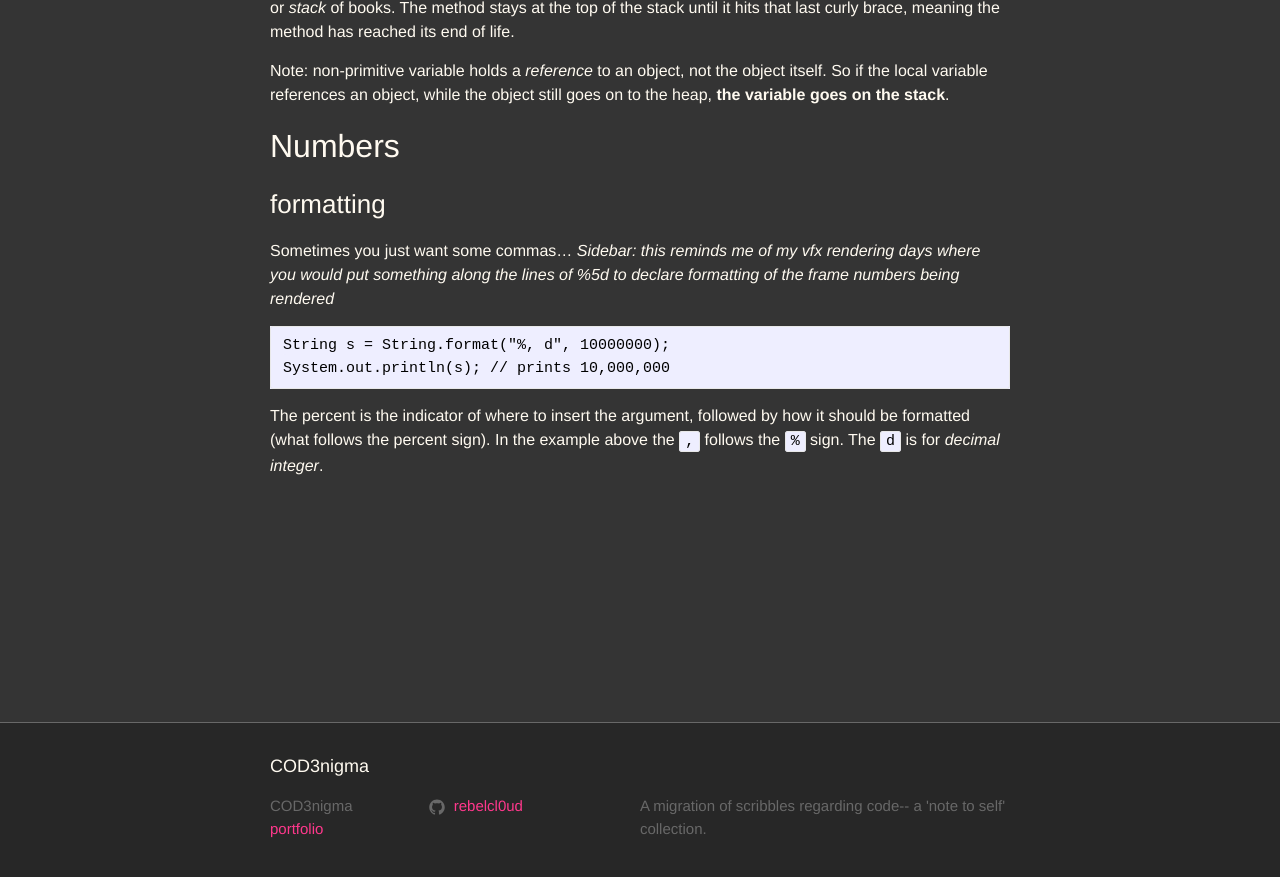
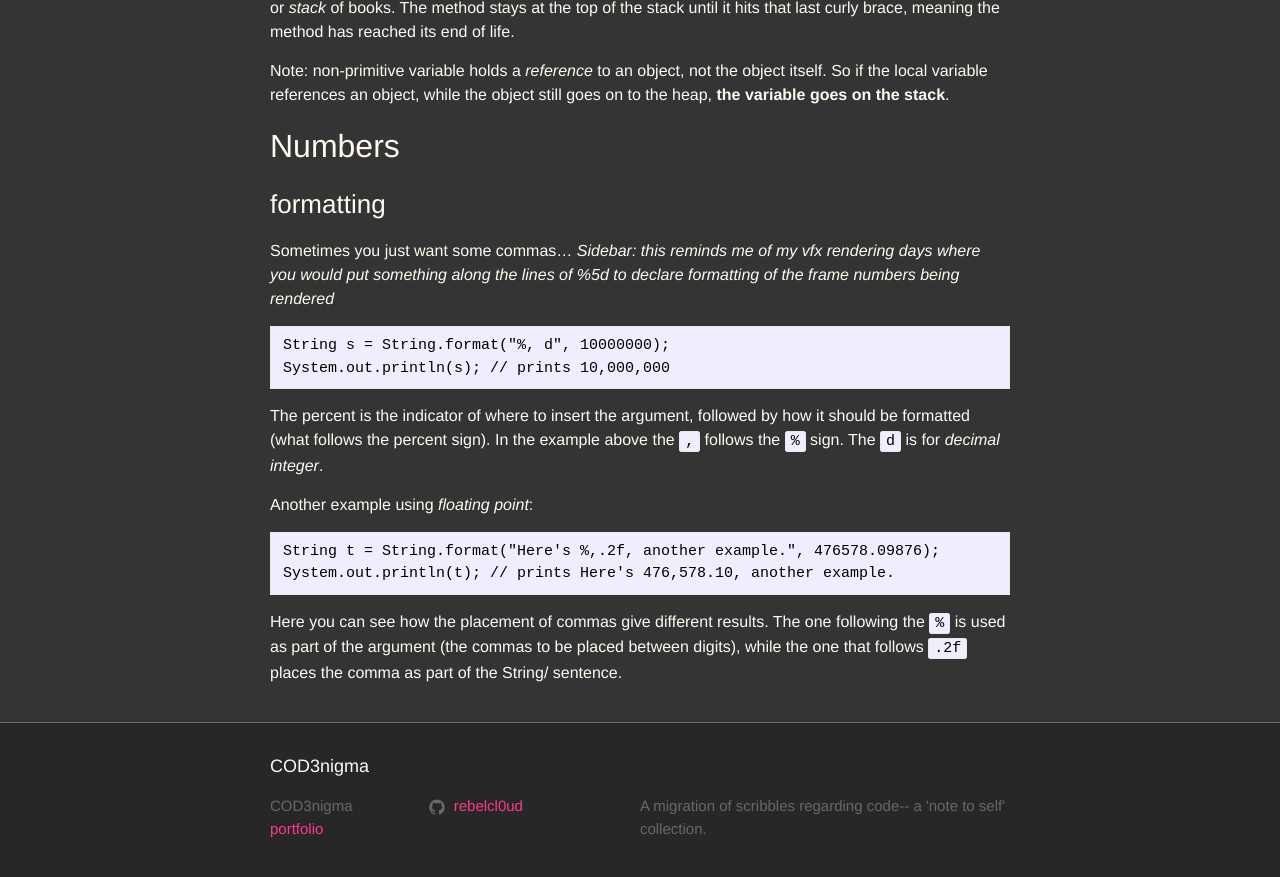
Before and after one commit to rebelcl0ud/blog, a Jekyll site: the page built from _posts/2019-03-30-[65]-head-first-java.markdown, in a window 1280 px wide and 900 px high, scrolled down 4774 px. Shown: the top 877 px of the window. Built offline with Jekyll 4.4.1, drawn with Linux system fonts in a browser that asks for light colours.

Commit message:
update: floating point format example

````diff
--- a/_posts/2019-03-30-[65]-head-first-java.markdown
+++ b/_posts/2019-03-30-[65]-head-first-java.markdown
@@ -164,3 +164,10 @@ String s = String.format("%, d", 10000000);
 System.out.println(s); // prints 10,000,000
 ```
 The percent is the indicator of where to insert the argument, followed by how it should be formatted (what follows the percent sign). In the example above the `,` follows the `%` sign. The `d` is for *decimal integer*.
+
+Another example using *floating point*:
+```
+String t = String.format("Here's %,.2f, another example.", 476578.09876);
+System.out.println(t); // prints Here's 476,578.10, another example.
+```
+Here you can see how the placement of commas give different results. The one following the `%` is used as part of the argument (the commas to be placed between digits), while the one that follows `.2f` places the comma as part of the String/ sentence.
````
